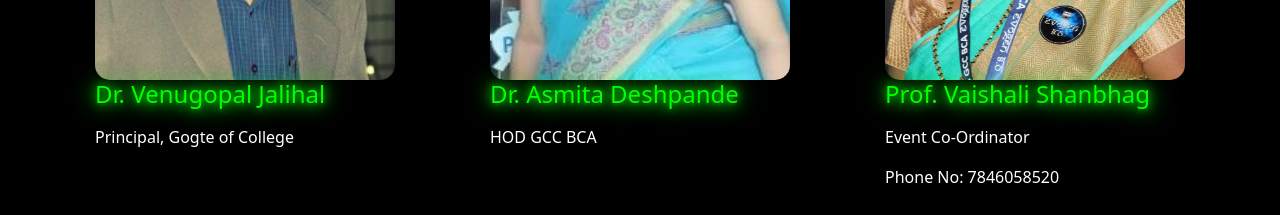
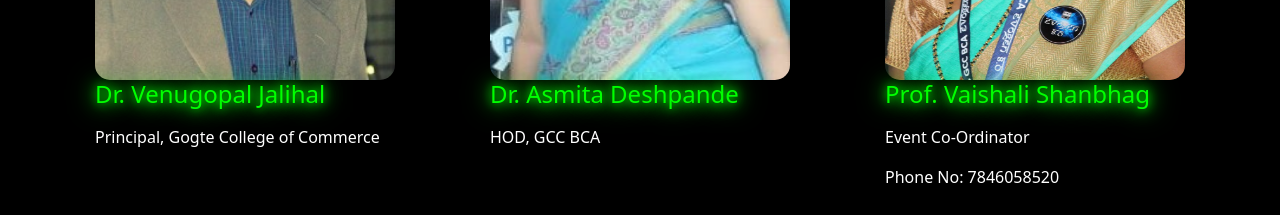
Before and after one commit to srinidhikittur/magnum24, a plain HTML site: page index.html in a window 1280 px wide. Shown: the part 6860-7075 px from the top of the page. Drawn offline with nearby package versions, Linux system fonts and the light colour scheme.

Commit message:
Update index.html

```diff
--- a/index.html
+++ b/index.html
@@ -814,7 +814,7 @@ body{
             </div>
             <div class="head-details">
                 <h1>Dr. Venugopal Jalihal</h1>
-                <p>Principal, Gogte of College</p>
+                <p>Principal, Gogte College of Commerce</p>
             </div>
         </div>
 
@@ -824,7 +824,7 @@ body{
             </div>
             <div class="head-details">
                 <h1>Dr. Asmita Deshpande</h1>
-                <p>HOD GCC BCA</p>
+                <p>HOD, GCC BCA</p>
             </div>
         </div>
 
```
